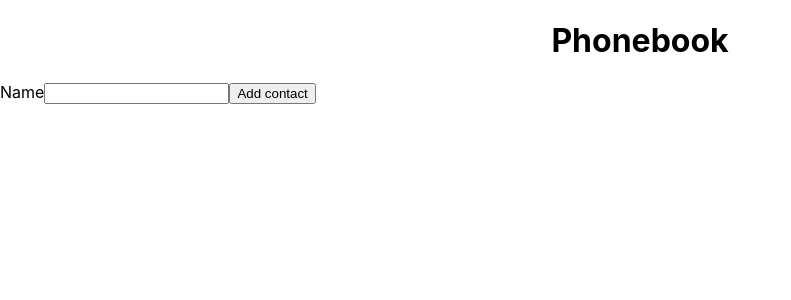
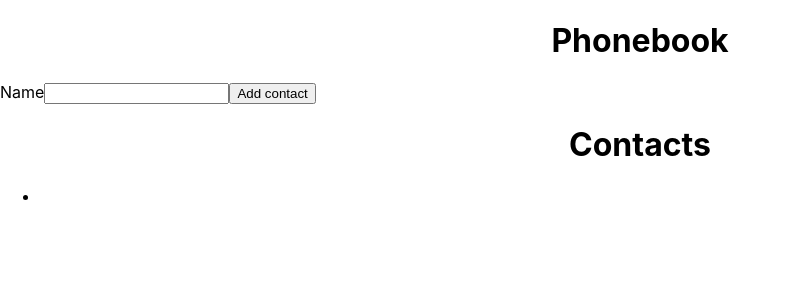
Before and after one commit to krasmong/goit-react-hw-02-phonebook, a React (Create React App) app: page / in a window 1280 px wide. Shown: the top 300 px of the page, without its empty margins (0-791 px from the left). Built offline with nearby package versions, Linux system fonts and the light colour scheme.

Commit message:
add component "ContactList"

```diff
--- a/src/App.js
+++ b/src/App.js
@@ -8,7 +8,6 @@ class App extends Component {
   // formSubmitHendler = (data) => {
   //   console.log(data);
   //   const myContacts = {
-
   //     name: data.name,
   //     number: data.number,
   //   };
@@ -44,8 +43,10 @@ class App extends Component {
 
   handleSubmit = (e) => {
     e.preventDefault();
-    // console.log(`handleSubmit: ${this.state.name}`);
-    this.props.OnSaveContacts(this.state);
+    console.log(`handleSubmit: ${this.state.name}`);
+
+    this.props.onSubmit(this.state.contacts);
+    // this.props.OnSaveContacts(this.state.name);
     this.reset();
   };
 
@@ -53,9 +54,17 @@ class App extends Component {
     this.setState({ name: '', number: '' });
   };
 
-  // ==========================  ContactForm ====================
+  // ==========================  ContactForm  ===============================
+
+  // ==========================  ContactList  ===============================
+
+  // ==========================  ContactList  ===============================
 
   render() {
+    const { name } = this.state;
+    const { id } = uuidv4;
+    const contacts = this.state;
+
     return (
       <>
         <h1 className="title">Phonebook</h1>
@@ -74,6 +83,14 @@ class App extends Component {
             <button type="submit">Add contact</button>
           </form>
         </div>
+        <h1 className="title">Contacts</h1>
+        <div contacts={contacts}>
+          <ul>
+            <li key={id}>
+              <span>{name} </span>
+            </li>
+          </ul>
+        </div>
       </>
     );
   }
```
